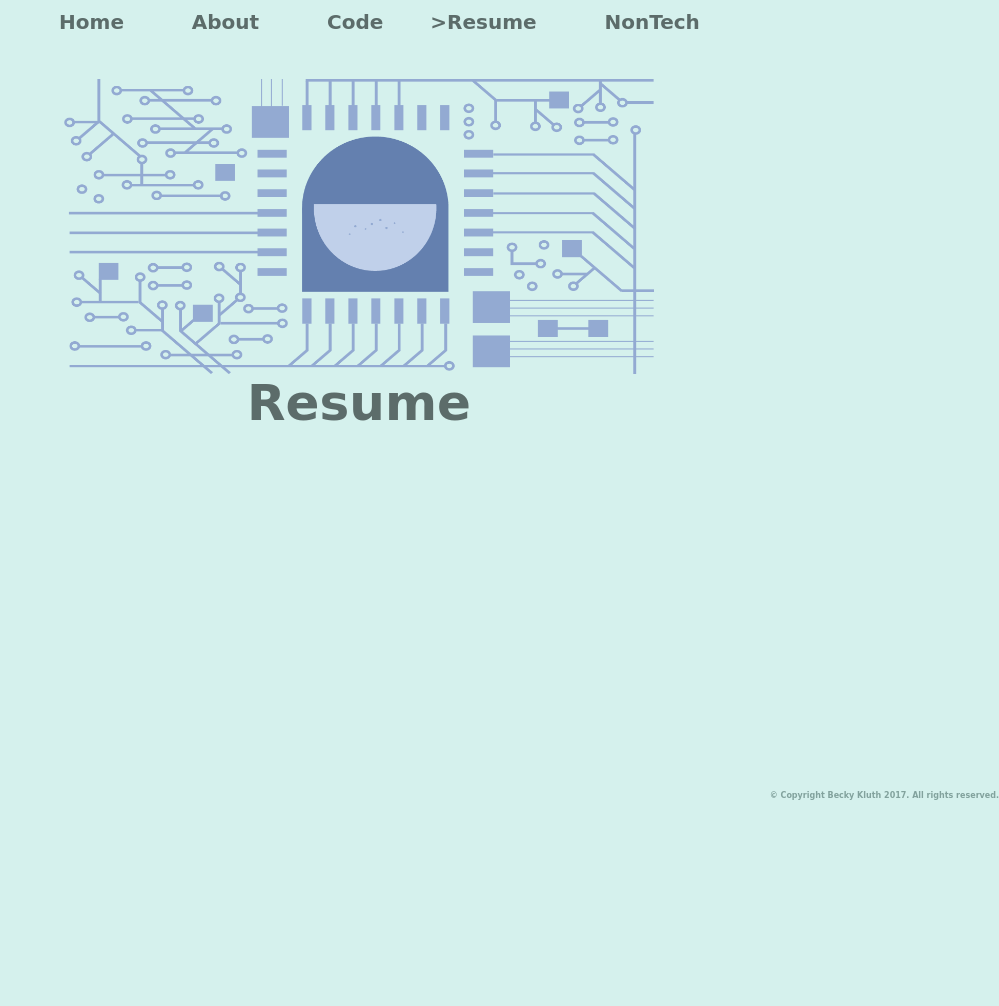
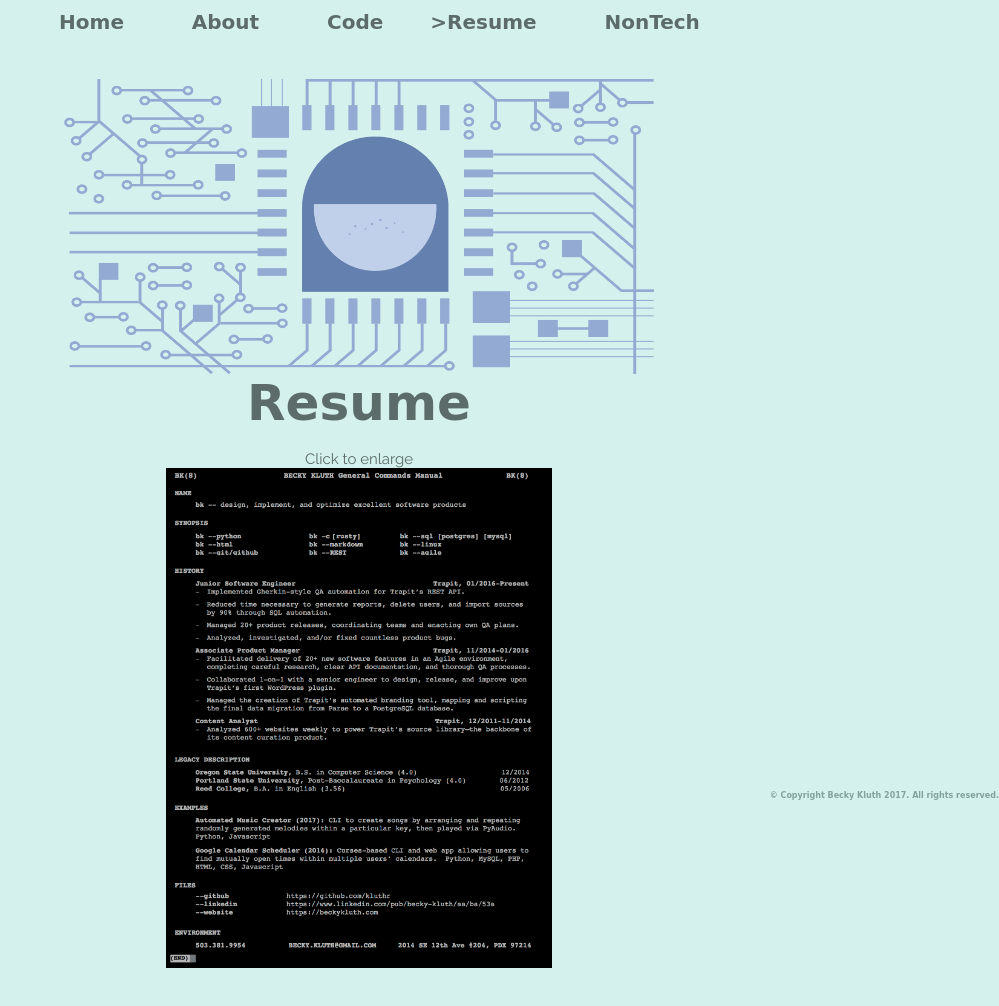
Before and after one commit to kluthr/bk.com, a plain HTML site: page resume.html in a window 1280 px wide. Shown: the whole page, without its empty margins (281-1280 px from the left). Before the commit the page ends 800 px from the top, so only its background shows below. Drawn offline with Linux system fonts and the light colour scheme; a web font is replaced by a local one.

Commit message:
Add resume, tweak nontech image

```diff
--- a/make_it_work.css
+++ b/make_it_work.css
@@ -65,6 +65,15 @@ body {
     color: #ff9955;
     text-decoration: none;
 }
+.instruction {
+    font-family: "Raleway", sans-serif;
+    font-size: 15px;
+    font-weight: normal;
+    text-align: center;
+    width: 50%;
+    margin-left: auto;
+    margin-right: auto;
+}
 .picture {
     padding: 0;
     height: 300px;
@@ -72,6 +81,19 @@ body {
     margin-right: auto;
 }
 .picture img {
+    height: 100%;
+    width: auto;
+    margin-left: auto;
+    margin-right: auto;
+    display: block;
+}
+.resume {
+    padding: 0;
+    height: 500px;
+    margin-left: auto;
+    margin-right: auto;
+}
+.resume img {
     height: 100%;
     width: auto;
     margin-left: auto;
--- a/resume.html
+++ b/resume.html
@@ -23,7 +23,9 @@
     <br>
     <div class="picture"><img src="circuit.png"/></div>
     <div class="title">Resume</div>
-    <div class="text">
+    <br>
+    <div class="instruction">Click to enlarge</div>
+    <div class="resume"><a href="April2017ResumeBlack.pdf" target="_blank"><img src="April2017ResumeBlack.png" /></a>
     </div>
   </div>
   <br>
```
Also changed, not shown: index.html (+16 -11 lines), index2.html (deleted, +0 -35 lines), interimindex.html (added, +30 -0 lines), April2017ResumeBlack.png (added), nontech.png, 2 other files.
